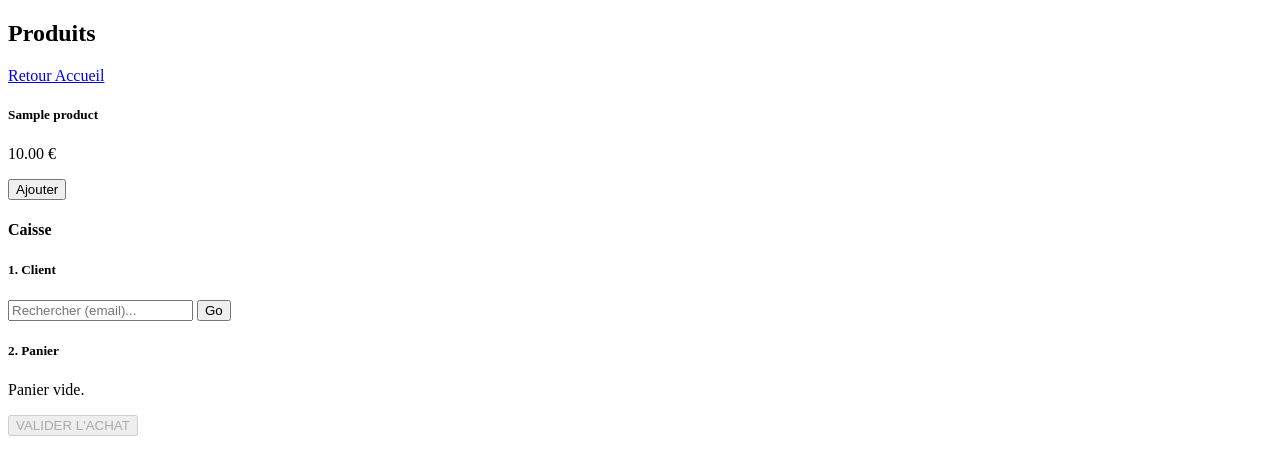
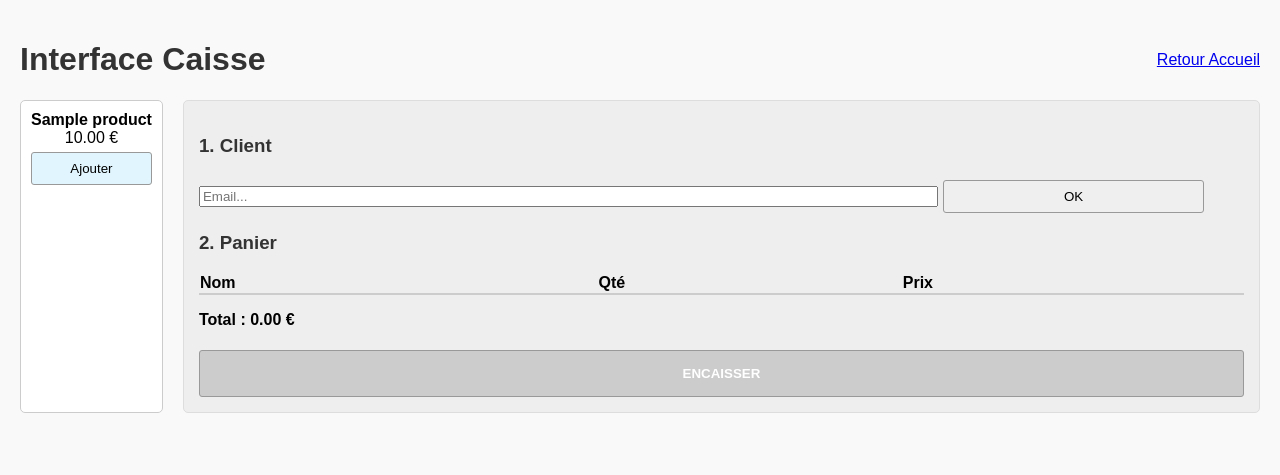
Before and after one commit to DUT-Info-Montreuil/SAE-WEB-gabin-baptiste-romain-, a PHP site: template views/BarmanVue.php in a window 1280 px wide. Shown: the top 475 px of the page. Run offline with PHP 8.4, Linux system fonts and the light colour scheme; the template is opened without the code that fills it: most values are stand-ins (such as "Sample title", 1, 10 or a date in 2020); data that the repository does not hold is empty.

Commit message:
css barman

```diff
--- /dev/null
+++ b/CSS/barman.css
@@ -0,0 +1,70 @@
+/* Styles de base */
+body {
+    font-family: sans-serif;
+    margin: 0;
+    padding: 20px;
+    background-color: #f9f9f9;
+}
+
+h1, h2, h3 { color: #333; }
+
+/* Mise en page : Grille à 2 colonnes */
+.layout {
+    display: flex;
+    gap: 20px;
+}
+
+/* Colonne Gauche : Produits */
+.products-list {
+    /*flex: 2; */
+    display: grid;
+    grid-template-columns: repeat(auto-fill, minmax(140px, 1fr));
+    gap: 10px;
+}
+
+.product-item {
+    background: white;
+    border: 1px solid #ccc;
+    padding: 10px;
+    text-align: center;
+    border-radius: 5px;
+}
+
+/* Colonne Droite : Caisse */
+.checkout-box {
+    flex: 1; /* Prend 1/3 de l'espace */
+    background: #eee;
+    padding: 15px;
+    border-radius: 5px;
+    border: 1px solid #ddd;
+    min-width: 280px;
+}
+
+/* Éléments de formulaire et boutons */
+button {
+    cursor: pointer;
+    padding: 8px;
+    margin-top: 5px;
+    width: 100%;
+    border-radius: 3px;
+    border: 1px solid #999;
+}
+
+.btn-add { background-color: #e1f5fe; }
+.btn-validate { background-color: #4caf50; color: white; font-weight: bold; padding: 15px; }
+.btn-validate:disabled { background-color: #ccc; cursor: not-allowed; }
+
+/* Table du panier */
+table {
+    width: 100%;
+    border-collapse: collapse;
+    margin: 15px 0;
+}
+
+th { text-align: left; border-bottom: 2px solid #ccc; }
+td { padding: 5px 0; border-bottom: 1px solid #ddd; }
+
+/* Alertes */
+.msg { padding: 10px; margin-bottom: 10px; border-radius: 3px; }
+.success { background-color: #dff0d8; color: #3c763d; }
+.error { background-color: #f2dede; color: #a94442; }
--- a/controllers/BarmanController.php
+++ b/controllers/BarmanController.php
@@ -79,7 +79,6 @@ class BarmanController {
             }
         }
 
-        // Recherche Client (GET)
         $searchResults = [];
         $searchQuery = $_GET['q'] ?? '';
         if (!empty($searchQuery) && strlen($searchQuery) >= 2) {
--- a/views/BarmanVue.php
+++ b/views/BarmanVue.php
@@ -1,156 +1,85 @@
-<!DOCTYPE html>
-<html lang="fr">
-<head>
 <!DOCTYPE html>
 <html lang="fr">
 <head>
     <meta charset="UTF-8">
-    <title>Caisse Barman (No JS)</title>
-    <link href="" rel="stylesheet">
+    <title>Caisse Barman</title>
+    <link rel="stylesheet" href="css/barman.css">
 </head>
-<body class="bg-light">
+<body>
 
-<div class="container-fluid py-3">
-
-    <?php if (isset($success_message)): ?>
-        <div class="alert alert-success"><?php echo htmlspecialchars($success_message); ?></div>
-    <?php endif; ?>
-    <?php if (isset($error_message)): ?>
-        <div class="alert alert-danger"><?php echo htmlspecialchars($error_message); ?></div>
-    <?php endif; ?>
-
-    <div class="row">
-        <!-- GAUCHE : Liste des produits -->
-        <div class="col-md-8">
-            <div class="d-flex justify-content-between align-items-center mb-3">
-                <h2>Produits</h2>
-                <a href="index.php" class="btn btn-outline-secondary btn-sm">Retour Accueil</a>
+<div style="display:flex; justify-content: space-between; align-items: center;">
+    <h1>Interface Caisse</h1>
+    <a href="index.php">Retour Accueil</a>
 </div>
 
-            <div class="row g-3">
+<?php if (isset($success_message)): ?><div class="msg success"><?php echo $success_message; ?></div><?php endif; ?>
+<?php if (isset($error_message)): ?><div class="msg error"><?php echo $error_message; ?></div><?php endif; ?>
+
+<div class="layout">
+    <!-- Zone Produits -->
+    <div class="products-list">
         <?php foreach ($products as $product): ?>
-                    <div class="col-6 col-md-4 col-lg-3">
-                        <div class="card h-100 shadow-sm">
-                            <div class="card-body text-center">
-                                <h5 class="card-title"><?php echo htmlspecialchars($product['name']); ?></h5>
-                                <p class="card-text fw-bold text-primary"><?php echo number_format($product['price'], 2); ?> €</p>
-
-                                <!-- Formulaire d'ajout au panier -->
-                                <form method="POST" action="index.php?page=barman">
+            <div class="product-item">
+                <strong><?php echo htmlspecialchars($product['name']); ?></strong><br>
+                <?php echo number_format($product['price'], 2); ?> €
+                <form method="POST">
                     <input type="hidden" name="action" value="add_to_cart">
                     <input type="hidden" name="product_id" value="<?php echo $product['id']; ?>">
                     <input type="hidden" name="product_name" value="<?php echo htmlspecialchars($product['name']); ?>">
                     <input type="hidden" name="product_price" value="<?php echo $product['price']; ?>">
-                                    <button type="submit" class="btn btn-primary btn-sm w-100">Ajouter</button>
+                    <button type="submit" class="btn-add">Ajouter</button>
                 </form>
-                            </div>
-                        </div>
             </div>
         <?php endforeach; ?>
     </div>
-        </div>
 
-        <!-- DROITE : Panier et Client -->
-        <div class="col-md-4">
-            <div class="card shadow">
-                <div class="card-header bg-primary text-white">
-                    <h4 class="mb-0">Caisse</h4>
-                </div>
-                <div class="card-body">
-
-                    <!-- 1. Sélection Client -->
-                    <div class="mb-4 border-bottom pb-3">
-                        <h5>1. Client</h5>
-
+    <!-- Zone Caisse -->
+    <div class="checkout-box">
+        <h3>1. Client</h3>
         <?php if (isset($_SESSION['selected_client']) && $_SESSION['selected_client']): ?>
-                            <!-- Client Sélectionné -->
-                            <div class="alert alert-success">
-                                <strong><?php echo htmlspecialchars($_SESSION['selected_client']['email']); ?></strong><br>
-                                Solde : <?php echo number_format($_SESSION['selected_client']['balance'], 2); ?> €
-                                <form method="POST" action="index.php?page=barman" class="mt-2">
-                                    <input type="hidden" name="action" value="reset_client">
-                                    <button type="submit" class="btn btn-sm btn-outline-danger">Changer de client</button>
-                                </form>
+            <div class="msg success" style="font-size: 0.9em;">
+                <?php echo htmlspecialchars($_SESSION['selected_client']['email']); ?><br>
+                Solde: <?php echo number_format($_SESSION['selected_client']['balance'], 2); ?> €
+                <form method="POST"><input type="hidden" name="action" value="reset_client"><button type="submit">Changer</button></form>
             </div>
         <?php else: ?>
-                            <!-- Formulaire Recherche -->
-                            <form method="GET" action="index.php" class="d-flex mb-2">
+            <form method="GET" action="index.php">
                 <input type="hidden" name="page" value="barman">
-                                <input type="text" name="q" class="form-control me-2" placeholder="Rechercher (email)..." value="<?php echo htmlspecialchars($searchQuery); ?>">
-                                <button type="submit" class="btn btn-secondary">Go</button>
+                <input type="text" name="q" placeholder="Email..." style="width: 70%;">
+                <button type="submit" style="width: 25%;">OK</button>
             </form>
-
-                            <!-- Résultats Recherche -->
-                            <?php if (!empty($searchResults)): ?>
-                                <div class="list-group">
-                                    <?php foreach ($searchResults as $client): ?>
-                                        <form method="POST" action="index.php?page=barman" class="list-group-item list-group-item-action d-flex justify-content-between align-items-center">
+            <?php foreach ($searchResults ?? [] as $client): ?>
+                <form method="POST" style="margin-top: 5px;">
                     <input type="hidden" name="action" value="select_client">
                     <input type="hidden" name="client_id" value="<?php echo $client['id']; ?>">
-                                            <div>
-                                                <?php echo htmlspecialchars($client['email']); ?>
-                                                <small class="text-muted">(<?php echo $client['balance']; ?> €)</small>
-                                            </div>
-                                            <button type="submit" class="btn btn-sm btn-success">Choisir</button>
+                    <button type="submit" style="font-size: 0.8em; text-align: left;">Choisir <?php echo $client['email']; ?></button>
                 </form>
             <?php endforeach; ?>
-                                </div>
-                            <?php elseif(!empty($searchQuery)): ?>
-                                <p class="text-muted small">Aucun client trouvé.</p>
         <?php endif; ?>
-                        <?php endif; ?>
-                    </div>
 
-                    <!-- 2. Panier -->
-                    <div class="mb-3">
-                        <h5>2. Panier</h5>
-                        <?php if (empty($_SESSION['cart'])): ?>
-                            <p class="text-muted">Panier vide.</p>
-                        <?php else: ?>
-                            <table class="table table-sm table-striped">
+        <h3>2. Panier</h3>
+        <table>
+            <thead><tr><th>Nom</th><th>Qté</th><th>Prix</th></tr></thead>
             <tbody>
-                                    <?php
-                                    $total = 0;
-                                    foreach ($_SESSION['cart'] as $item):
-                                        $lineTotal = $item['price'] * $item['qty'];
-                                        $total += $lineTotal;
-                                    ?>
+            <?php $total = 0; foreach (($_SESSION['cart'] ?? []) as $item):
+                $line = $item['price'] * $item['qty']; $total += $line; ?>
                 <tr>
                     <td><?php echo htmlspecialchars($item['name']); ?></td>
-                                        <td>x<?php echo $item['qty']; ?></td>
-                                        <td><?php echo number_format($lineTotal, 2); ?> €</td>
-                                        <td>
-                                            <form method="POST" action="index.php?page=barman" style="display:inline;">
-                                                <input type="hidden" name="action" value="remove_from_cart">
-                                                <input type="hidden" name="product_id" value="<?php echo $item['id']; ?>">
-                                                <button type="submit" class="btn btn-xs text-danger p-0 border-0">&times;</button>
-                                            </form>
-                                        </td>
+                    <td><?php echo $item['qty']; ?></td>
+                    <td><?php echo number_format($line, 2); ?>€</td>
                 </tr>
             <?php endforeach; ?>
             </tbody>
-                                <tfoot>
-                                    <tr class="fw-bold fs-5">
-                                        <td colspan="2">TOTAL</td>
-                                        <td colspan="2"><?php echo number_format($total, 2); ?> €</td>
-                                    </tr>
-                                </tfoot>
         </table>
-                        <?php endif; ?>
-                    </div>
 
-                    <!-- 3. Validation -->
-                    <form method="POST" action="index.php?page=barman">
+        <p><strong>Total : <?php echo number_format($total, 2); ?> €</strong></p>
+
+        <form method="POST">
             <input type="hidden" name="action" value="validate_purchase">
-                        <button type="submit" class="btn btn-success w-100 py-3"
-                            <?php if (empty($_SESSION['cart']) || !isset($_SESSION['selected_client']) || !$_SESSION['selected_client']): ?> disabled <?php endif; ?>>
-                            VALIDER L'ACHAT
+            <button type="submit" class="btn-validate" <?php echo (empty($_SESSION['cart']) || !($_SESSION['selected_client'] ?? false)) ? 'disabled' : ''; ?>>
+                ENCAISSER
             </button>
         </form>
-
-                </div>
-            </div>
-        </div>
     </div>
 </div>
 
```
Also changed, not shown: index.php (+4 -4 lines). Lines whose indentation alone changed are shown as unchanged.
